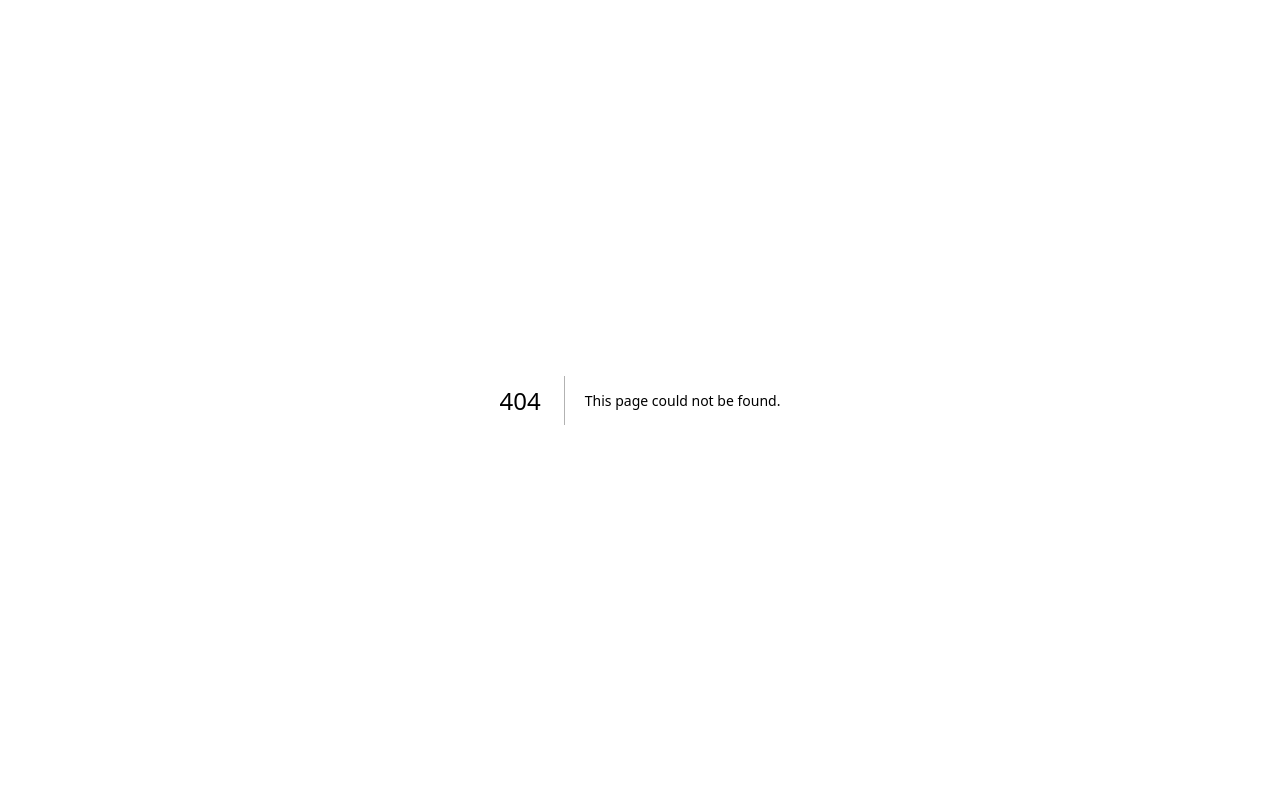
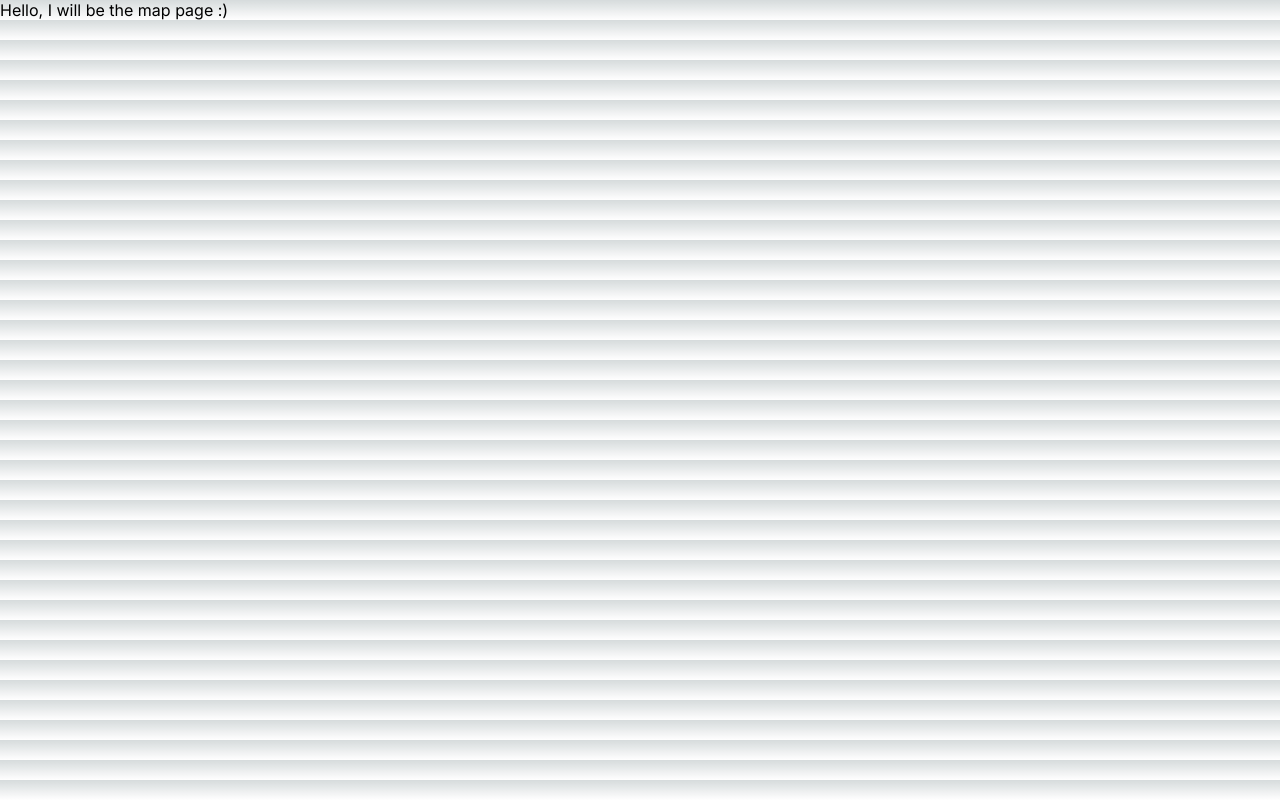
Before and after one commit to jallen2034/nextjs-front-end-coding-take-home, a Next.js app: page /map in a window 1280 px wide. Before the commit this address had no page. Built offline with nearby package versions, Linux system fonts and the light colour scheme.

Commit message:
Set up routing to the page where the map will be displayed

```diff
--- /dev/null
+++ b/src/app/map/page.tsx
@@ -0,0 +1,12 @@
+import React from "react";
+
+// Default export for the map page
+const MapPage = () => {
+  return (
+    <div className="map-main-container">
+      Hello, I will be the map page :)
+    </div>
+  );
+};
+
+export default MapPage;
--- /dev/null
+++ b/src/app/map/style.scss
@@ -0,0 +1,4 @@
+.map-main-container {
+  display: flex;
+  justify-content: center;
+}
--- a/src/app/page.tsx
+++ b/src/app/page.tsx
@@ -10,17 +10,17 @@ export default function Home() {
 
   // Navigate to the /calculator route when the button is clicked.
   const handleButtonClick = (): void => {
-    router.push('/calculator');
+    router.push('/map');
   };
 
   return (
     <main className="main">
       <div className="description">
         <Typography variant="h4" className="homepageHeading" gutterBottom>
-          Technical exam app
+          Real Estate Data Visualization.
         </Typography>
         <Typography variant="body1" className="descriptionText" paragraph>
-          This app will map out data from a CSV and show it to you ina  helpful map.
+          Explore and interact with the provided Vancouver resale data on an interactive map. Use filters to dive deeper into the trends and insights from the dataset.
         </Typography>
         <Box className="buttonWrapper">
           <Button
```
